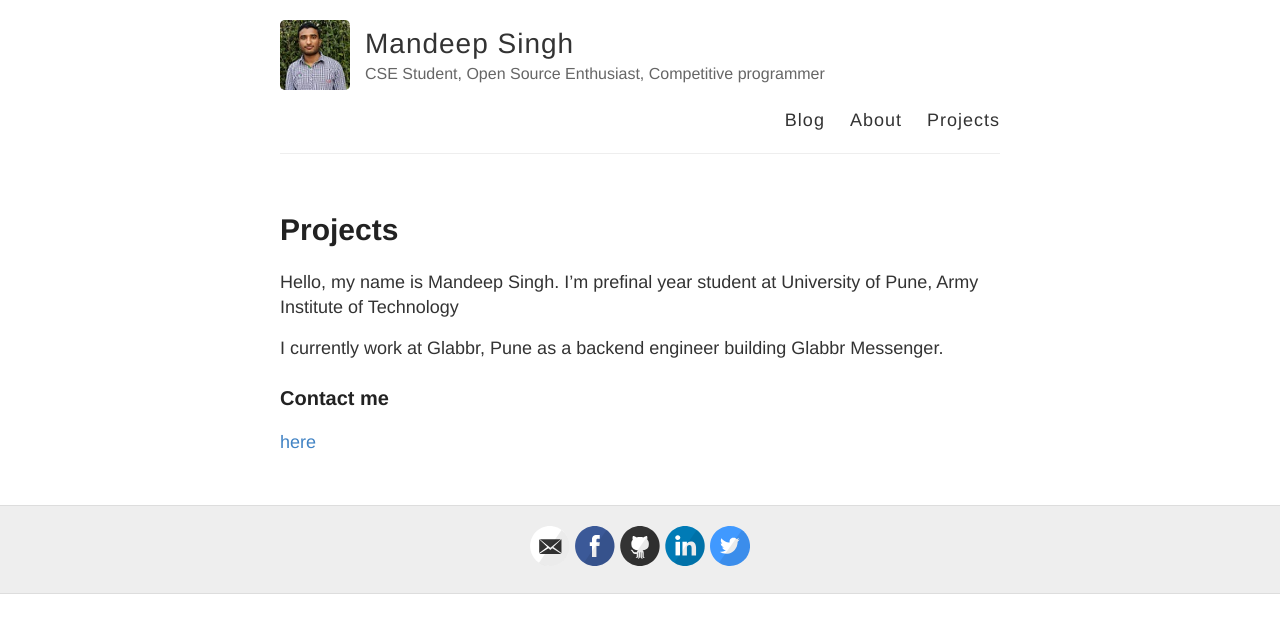
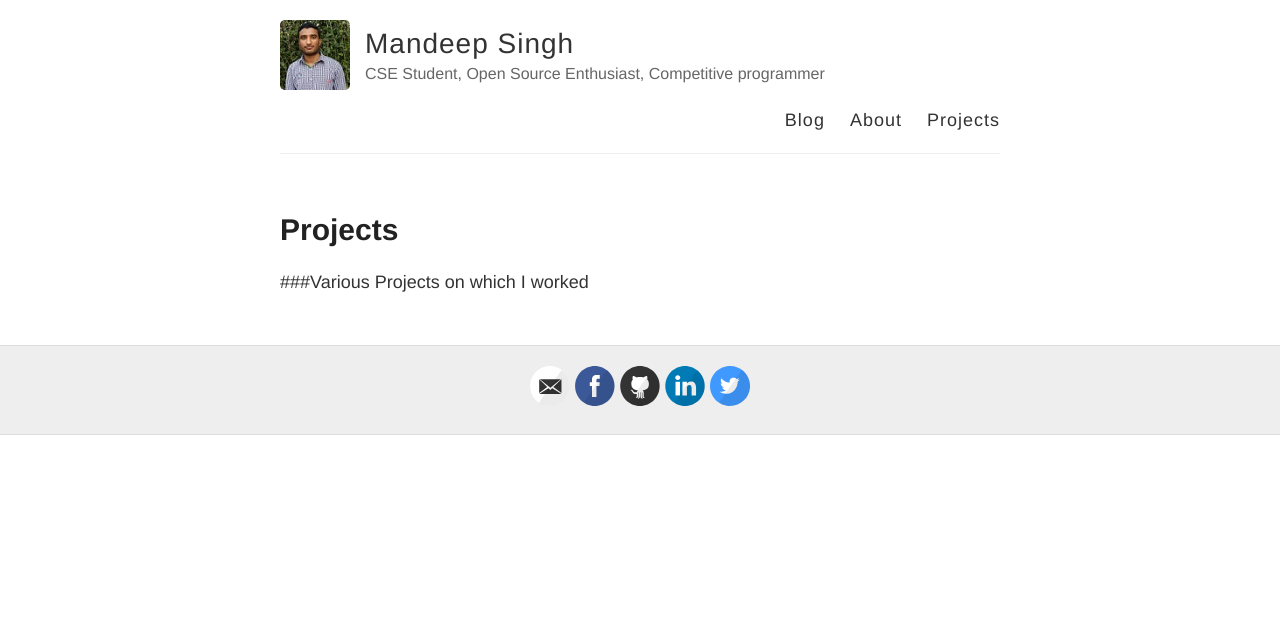
Before and after one commit to msdeep14/msdeep14.github.io, a Jekyll site: the page built from projects.md, in a window 1280 px wide. Shown: the top 633 px of the page. Built offline with Jekyll 4.4.1, drawn with Linux system fonts in a browser that asks for light colours.

Commit message:
project add

```diff
--- a/projects.md
+++ b/projects.md
@@ -4,11 +4,4 @@ title: Projects
 permalink: /projects/
 ---
 
-Hello, my name is Mandeep Singh.
-I'm prefinal year student at University of Pune, Army Institute of Technology
-
-I currently work at Glabbr, Pune as a backend engineer building Glabbr Messenger.
-
-### Contact me
-
-[here](mailto:mandeepsinghshekhawat95@gmail.com)
+###Various Projects on which I worked
```
